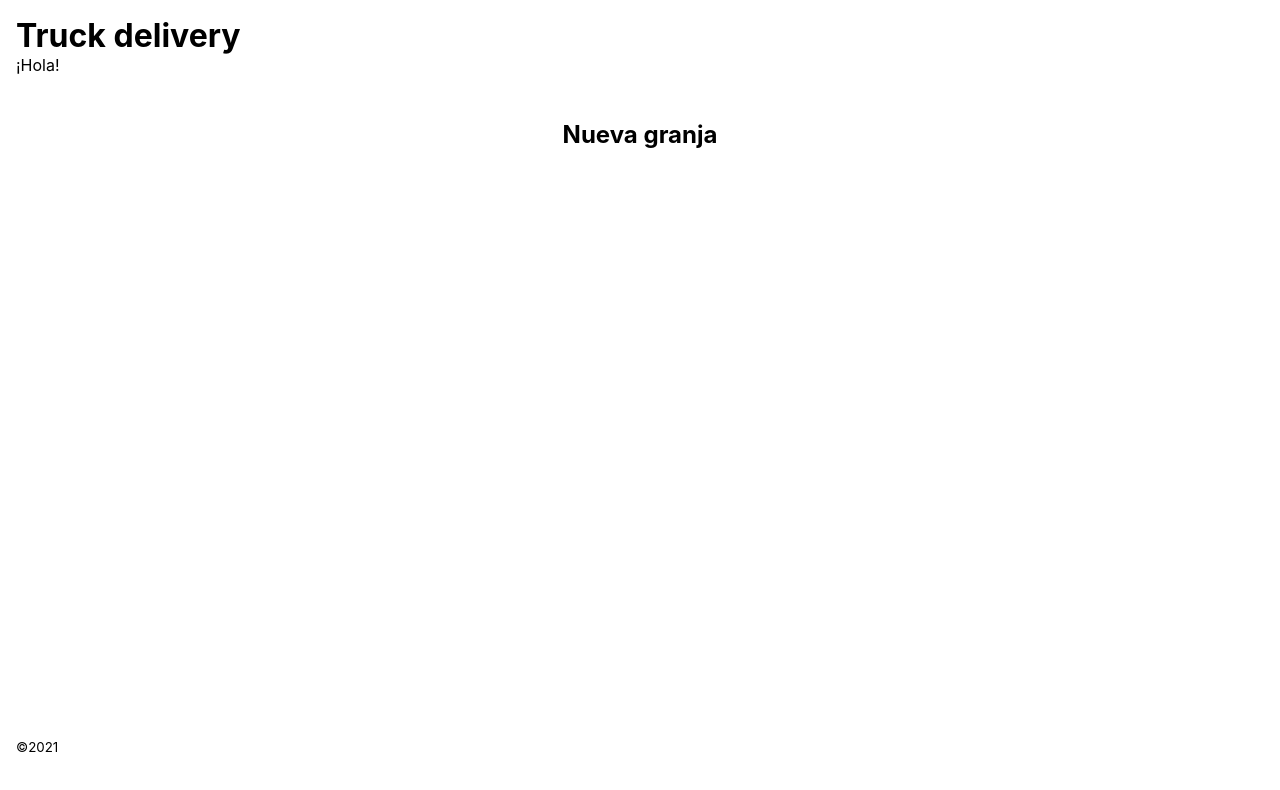
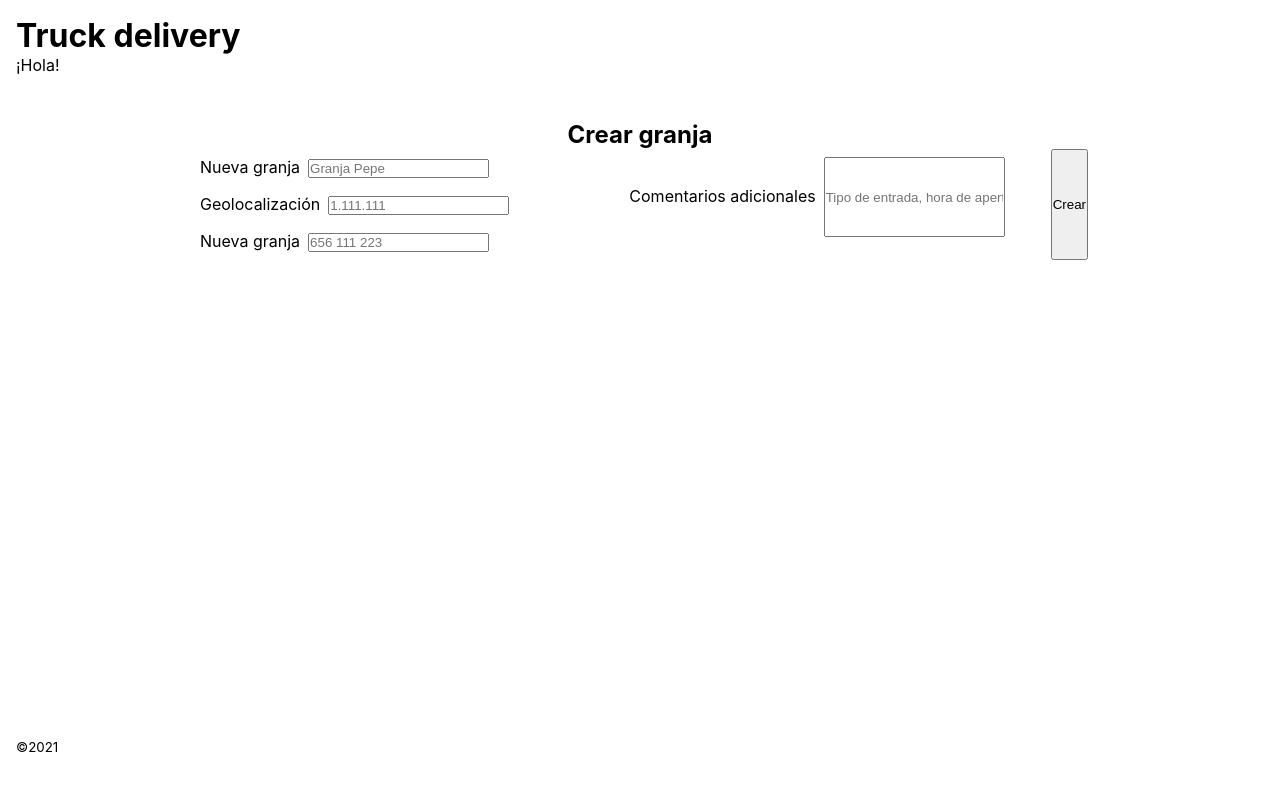
Before and after one commit to mZubeldia/truckdelivery, a React (Create React App) app: page / in a window 1280 px wide. Shown: the top 790 px of the page. Built offline with nearby package versions, Linux system fonts and the light colour scheme.

Commit message:
create html for createFarm

```diff
--- a/src/components/App.js
+++ b/src/components/App.js
@@ -20,9 +20,50 @@ const App = () => {
       <Header />
       {/*<CreateTask />*/}
       <main className="main">
-        <section></section>
-        <h2>Nueva granja</h2>
-        <form action="" method="#" className="farm-form form"></form>
+        <h2>Crear granja</h2>
+        <form action="" method="#" className="farm-form form">
+          <div className="left-side">
+            <label htmlFor="new-farm" className="form__label">
+              Nueva granja
+              <input
+                className="form-item"
+                type="text"
+                name="new-farm"
+                placeholder="Granja Pepe"
+              />
+            </label>
+            <label htmlFor="location" className="form__label">
+              Geolocalización
+              <input
+                className="form-item"
+                type="text"
+                name="location"
+                placeholder="1.111.111"
+              />
+            </label>
+            <label htmlFor="phone" className="form__label">
+              Nueva granja
+              <input
+                className="form-item"
+                type="text"
+                name="phone"
+                placeholder="656 111 223"
+              />
+            </label>
+          </div>
+          <div className="right-side">
+            <label htmlFor="others" className="form__label">
+              Comentarios adicionales
+              <input
+                className="form-item others"
+                type="textarea"
+                name="others"
+                placeholder="Tipo de entrada, hora de apertura, etc."
+              />
+            </label>
+          </div>
+          <button className="btn-farm">Crear</button>
+        </form>
       </main>
       <Footer />
     </>
--- a/src/components/CreateTask.js
+++ b/src/components/CreateTask.js
@@ -6,7 +6,7 @@ const CreateTask = () => {
       <form action="" method="#" className="task-form form">
         <fieldset className="task-form__route">
           <legend>Nueva ruta</legend>
-          <label htmlFor="farm" className="task-form__route-item">
+          <label htmlFor="farm" className="task-form__route-item ">
             Granja
             <select className="item" id="farm" name="farm">
               <option value="1">Granja 1</option>
--- a/src/stylesheet/App.scss
+++ b/src/stylesheet/App.scss
@@ -1,4 +1,5 @@
 @import "createTask";
+@import "createFarm";
 
 .header {
   height: 15vh;
--- /dev/null
+++ b/src/stylesheet/_createFarm.scss
@@ -0,0 +1,21 @@
+//styles for createFarm component
+
+.left-side {
+  width: 50%;
+}
+.right-side {
+  width: 50%;
+}
+
+.form.farm-form {
+  flex-direction: row;
+}
+
+.others {
+  height: 80px;
+  overflow-y: scroll;
+}
+
+.btn-farm {
+  //
+}
--- a/src/stylesheet/_createTask.scss
+++ b/src/stylesheet/_createTask.scss
@@ -12,15 +12,15 @@
   align-content: center;
   width: 70%;
 }
-
-.task-form__route-item {
+//.task-form__route-item
+.form__label {
   width: 100%;
   display: inline-block;
   padding: 0.5rem;
   //margin-right: 0.25rem;
 }
 
-.item {
+.form-item {
   margin-left: 0.5rem;
 }
 
```
